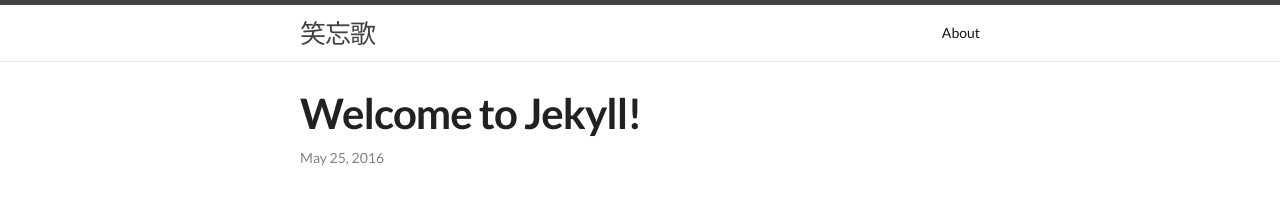
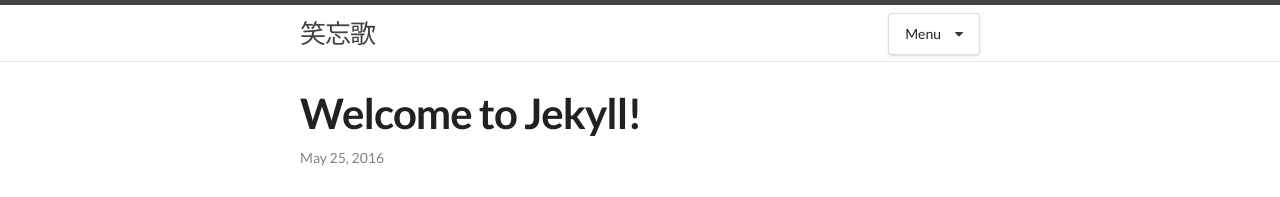
Before and after one commit to EEternal/EEternal.github.io, a Jekyll site: the page built from _posts/2016-05-25-welcome-to-jekyll.markdown, in a window 1280 px wide. Shown: the top 197 px of the page. Built offline with Jekyll 4.4.1, drawn with Linux system fonts in a browser that asks for light colours.

Commit message:
add menu

```diff
--- a/404.html
+++ b/404.html
@@ -2,5 +2,6 @@
 layout: default
 permalink: /404.html
 ---
-
-<button class = "ui button" onclick=window.location.href="http://www.liujianxing.com">Page not found! Cilck here to return home page.</a>
+<center>
+  <button class = "ui button" onclick=window.location.href="http://www.liujianxing.com">Page not found! Cilck here to return home page.</button>
+</center>
--- a/_includes/header.html
+++ b/_includes/header.html
@@ -13,13 +13,25 @@
         </svg>
       </a>
 
-      <div class="trigger">
+      <!-- <div class="trigger">
         {% for my_page in site.pages %}
           {% if my_page.title %}
           <a class="page-link" href="{{ my_page.url | prepend: site.baseurl }}">{{ my_page.title }}</a>
           {% endif %}
         {% endfor %}
+      </div> -->
+      <div class="ui compact menu">
+        <div class="ui simple dropdown item">
+          Menu
+          <i class="dropdown icon"></i>
+          <div class="menu">
+            <div class="item" onclick="window.location.href= '/'">Home</div>
+            <div class="item">Posts</div>
+            <div class="item" onclick="window.location.href= '/about'">About</div>
+          </div>
+        </div>
       </div>
+
     </nav>
 
   </div>
```
Also changed, not shown: index.html (line endings or trailing spaces).
